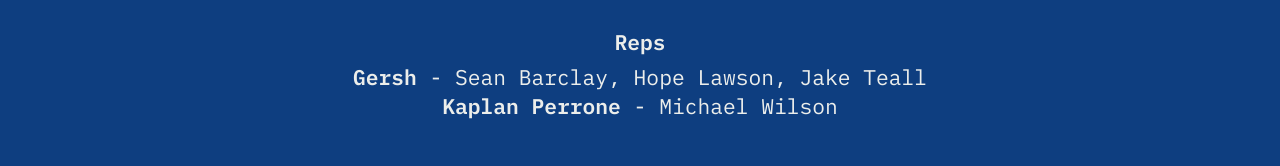
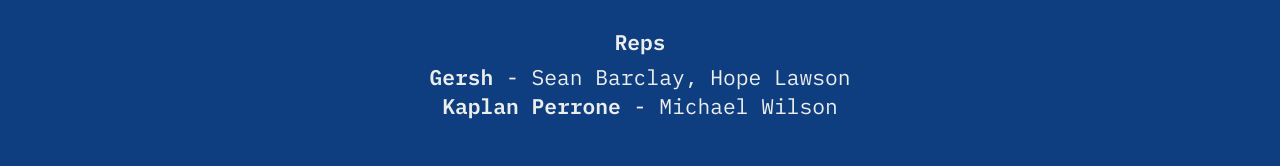
Before and after one commit to enconnors/website, a plain HTML site: page pages/contact.html in a window 1280 px wide. Shown: the part 122-288 px from the top of the page. Drawn offline with Linux system fonts and the light colour scheme.

Commit message:
Remove Jake Teall from contact page

```diff
--- a/pages/contact.html
+++ b/pages/contact.html
@@ -22,7 +22,7 @@
   <main class="bio contact-page">
     <section class="contact-entry">
       <h1>Reps</h1>
-      <p><strong>Gersh</strong> - Sean Barclay, Hope Lawson, Jake Teall</p>
+      <p><strong>Gersh</strong> - Sean Barclay, Hope Lawson</p>
       <p><strong>Kaplan Perrone</strong> - Michael Wilson</p>
     </section>
     <section class="contact-entry contact-personal">
```
